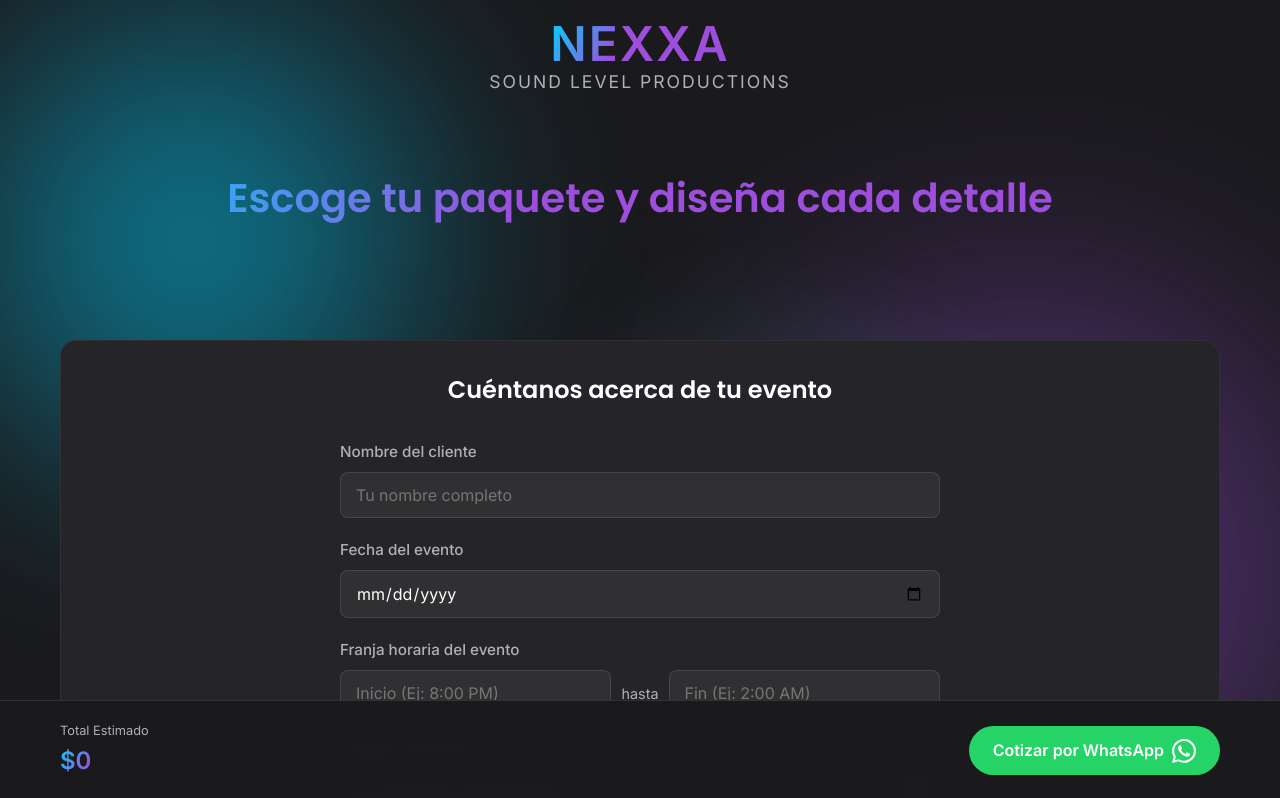
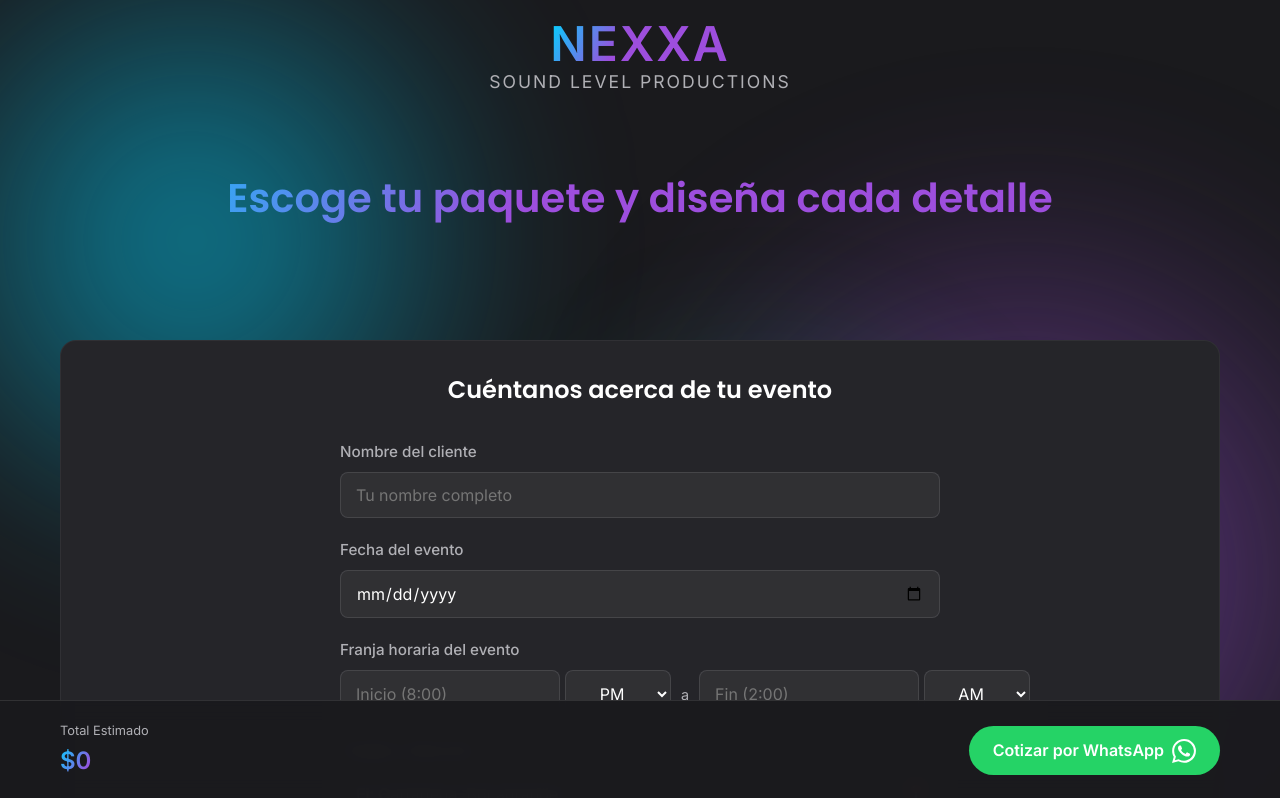
Before and after one commit to nicollerivera/APP-Nexxa-Sound, a React (Vite) app: page / in a window 1280 px wide. Shown: the top 798 px of the page. Built offline with nearby package versions, Linux system fonts and the light colour scheme.

Commit message:
Add AM/PM dropdown selector to time inputs

```diff
--- a/src/App.css
+++ b/src/App.css
@@ -435,11 +435,25 @@ input:checked+.slider:before {
   gap: 10px;
 }
 
-.time-inputs .input-field {
+.time-input-group {
+  display: flex;
   flex: 1;
+  gap: 5px;
 }
 
-.time-select option {
+.time-text {
+  flex: 2;
+  min-width: 0;
+}
+
+.ampm-select {
+  flex: 1;
+  min-width: 60px;
+  padding: 12px 5px;
+  text-align: center;
+}
+
+.ampm-select option {
   background-color: var(--bg-color);
   color: var(--text-primary);
 }
--- a/src/App.jsx
+++ b/src/App.jsx
@@ -11,6 +11,8 @@ function App() {
   const [eventDate, setEventDate] = useState('');
   const [eventStartTime, setEventStartTime] = useState('');
   const [eventEndTime, setEventEndTime] = useState('');
+  const [startAmPm, setStartAmPm] = useState('PM');
+  const [endAmPm, setEndAmPm] = useState('AM');
   const [eventLocation, setEventLocation] = useState('');
 
   // Mouse Parallax Logic
@@ -140,7 +142,7 @@ function App() {
   }, [selectedPackageId, activeExtras, dynamicExtras]);
 
   const generateWhatsappLink = () => {
-    const text = `Hola, me interesa una cotización para el evento.\n\nCliente: ${clientName}\nFecha: ${eventDate}\nHorario: ${eventStartTime} - ${eventEndTime}\nUbicación: ${eventLocation}\nInvitados: ${guestCount}\nPaquete: ${selectedPackage ? `${selectedPackage.name} ($${selectedPackage.price.toLocaleString()})` : 'Ninguno'}\nExtras:\n${dynamicExtras.filter(e => activeExtras[e.id]).map(e => `- ${e.name} (${e.desc}) - $${e.price.toLocaleString()}`).join('\n')}\n\nTotal estimado: $${totalPrice.toLocaleString()}`;
+    const text = `Hola, me interesa una cotización para el evento.\n\nCliente: ${clientName}\nFecha: ${eventDate}\nHorario: ${eventStartTime} ${startAmPm} - ${eventEndTime} ${endAmPm}\nUbicación: ${eventLocation}\nInvitados: ${guestCount}\nPaquete: ${selectedPackage ? `${selectedPackage.name} ($${selectedPackage.price.toLocaleString()})` : 'Ninguno'}\nExtras:\n${dynamicExtras.filter(e => activeExtras[e.id]).map(e => `- ${e.name} (${e.desc}) - $${e.price.toLocaleString()}`).join('\n')}\n\nTotal estimado: $${totalPrice.toLocaleString()}`;
     return `https://wa.me/1234567890?text=${encodeURIComponent(text)}`;
   };
 
@@ -198,21 +200,41 @@ function App() {
             <div className="form-group">
               <label>Franja horaria del evento</label>
               <div className="time-inputs">
+                <div className="time-input-group">
                   <input
                     type="text"
-                  className="input-field"
-                  placeholder="Inicio (Ej: 8:00 PM)"
+                    className="input-field time-text"
+                    placeholder="Inicio (8:00)"
                     value={eventStartTime}
                     onChange={(e) => setEventStartTime(e.target.value)}
                   />
-                <span className="time-separator">hasta</span>
+                  <select
+                    className="input-field ampm-select"
+                    value={startAmPm}
+                    onChange={(e) => setStartAmPm(e.target.value)}
+                  >
+                    <option value="AM">AM</option>
+                    <option value="PM">PM</option>
+                  </select>
+                </div>
+                <span className="time-separator">a</span>
+                <div className="time-input-group">
                   <input
                     type="text"
-                  className="input-field"
-                  placeholder="Fin (Ej: 2:00 AM)"
+                    className="input-field time-text"
+                    placeholder="Fin (2:00)"
                     value={eventEndTime}
                     onChange={(e) => setEventEndTime(e.target.value)}
                   />
+                  <select
+                    className="input-field ampm-select"
+                    value={endAmPm}
+                    onChange={(e) => setEndAmPm(e.target.value)}
+                  >
+                    <option value="AM">AM</option>
+                    <option value="PM">PM</option>
+                  </select>
+                </div>
               </div>
             </div>
 
```
Lines whose indentation alone changed are shown as unchanged.
